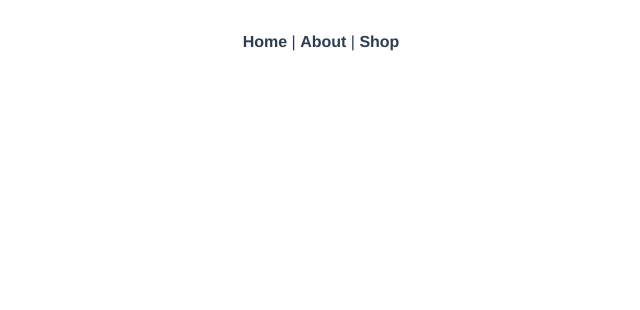
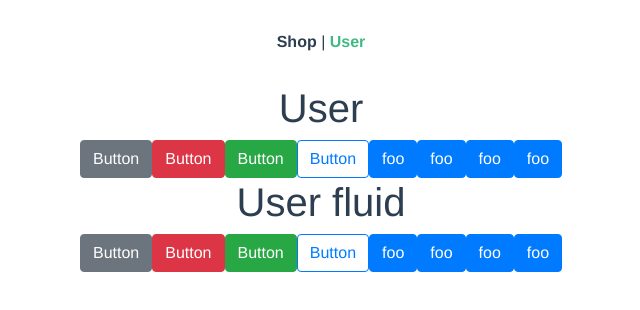
Before and after one commit to Diego-EC/vue-jest-tdd, a Vue app: page /user in a window 1280 px wide. Shown: the top 310 px of the page, without its empty margins (319-959 px from the left). Built offline with nearby package versions, Linux system fonts and the light colour scheme.

Commit message:
changed router

```diff
--- a/src/App.vue
+++ b/src/App.vue
@@ -1,9 +1,8 @@
 <template>
   <div id="app">
     <div id="nav">
-      <router-link to="/">Home</router-link> |
-      <router-link to="/about">About</router-link> |
-      <router-link to="/shop">Shop</router-link>
+      <router-link to="/">Shop</router-link> |
+      <router-link to="/user">User</router-link>
     </div>
     <router-view />
   </div>
--- /dev/null
+++ b/src/app/users/infrastructure/components/User.vue
@@ -0,0 +1,31 @@
+<template>
+    <div>
+        <b-container>
+            <h1>User</h1>
+            <div>
+            <b-button>Button</b-button>
+            <b-button variant="danger">Button</b-button>
+            <b-button variant="success">Button</b-button>
+            <b-button variant="outline-primary">Button</b-button>
+            <b-button variant="primary">foo</b-button>
+            <b-button variant="primary">foo</b-button>
+            <b-button variant="primary">foo</b-button>
+            <b-button variant="primary">foo</b-button>
+            </div>
+        </b-container>
+
+        <b-container fluid>
+            <h1>User fluid </h1>
+            <div>
+            <b-button>Button</b-button>
+            <b-button variant="danger">Button</b-button>
+            <b-button variant="success">Button</b-button>
+            <b-button variant="outline-primary">Button</b-button>
+            <b-button variant="primary">foo</b-button>
+            <b-button variant="primary">foo</b-button>
+            <b-button variant="primary">foo</b-button>
+            <b-button variant="primary">foo</b-button>
+            </div>
+        </b-container>
+    </div>
+</template>
--- a/src/router/index.js
+++ b/src/router/index.js
@@ -1,29 +1,20 @@
 import Vue from "vue";
 import VueRouter from "vue-router";
-import Home from "../views/Home.vue";
+import Items from"../app/shop/infrastructure/components/Items.vue";
+import User from"../app/users/infrastructure/components/User.vue";
 
 Vue.use(VueRouter);
 
 const routes = [
   {
     path: "/",
-    name: "Home",
-    component: Home,
+    name: "Shop",
+    component: Items,
   },
   {
-    path: "/about",
-    name: "About",
-    // route level code-splitting
-    // this generates a separate chunk (about.[hash].js) for this route
-    // which is lazy-loaded when the route is visited.
-    component: () =>
-      import(/* webpackChunkName: "about" */ "../views/About.vue"),
-  },
-  {
-    path: "/shop",
-    name: "Shop",
-    component: () =>
-      import(/* webpackChunkName: "about" */ "../app/shop/infrastructure/components/Items.vue"),
+    path: "/user",
+    name: "User",
+    component: User,
   },
 ];
 
--- a/src/views/About.vue
+++ /dev/null
@@ -1,12 +0,0 @@
-<template>
-  <div class="about">
-    <h1>This is an about page</h1>
-    <div>
-      <b-button>Button</b-button>
-      <b-button variant="danger">Button</b-button>
-      <b-button variant="success">Button</b-button>
-      <b-button variant="outline-primary">Button</b-button>
-      <b-button variant="primary">foo</b-button>
-    </div>
-  </div>
-</template>
--- a/src/views/Home.vue
+++ /dev/null
@@ -1,18 +0,0 @@
-<template>
-  <div class="home">
-    <img alt="Vue logo" src="../assets/logo.png" />
-    <HelloWorld msg="Welcome to Your Vue.js App" />
-  </div>
-</template>
-
-<script>
-// @ is an alias to /src
-import HelloWorld from "@/components/HelloWorld.vue";
-
-export default {
-  name: "Home",
-  components: {
-    HelloWorld,
-  },
-};
-</script>
```
